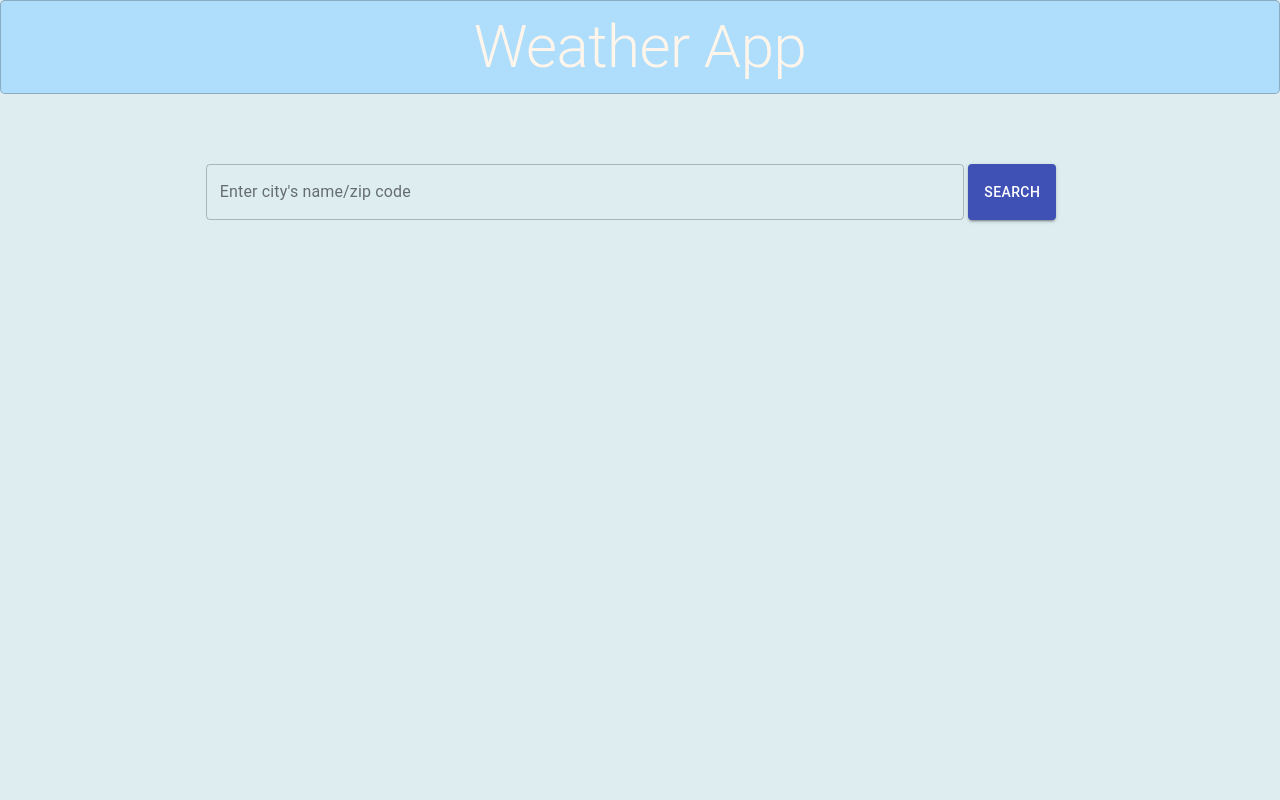
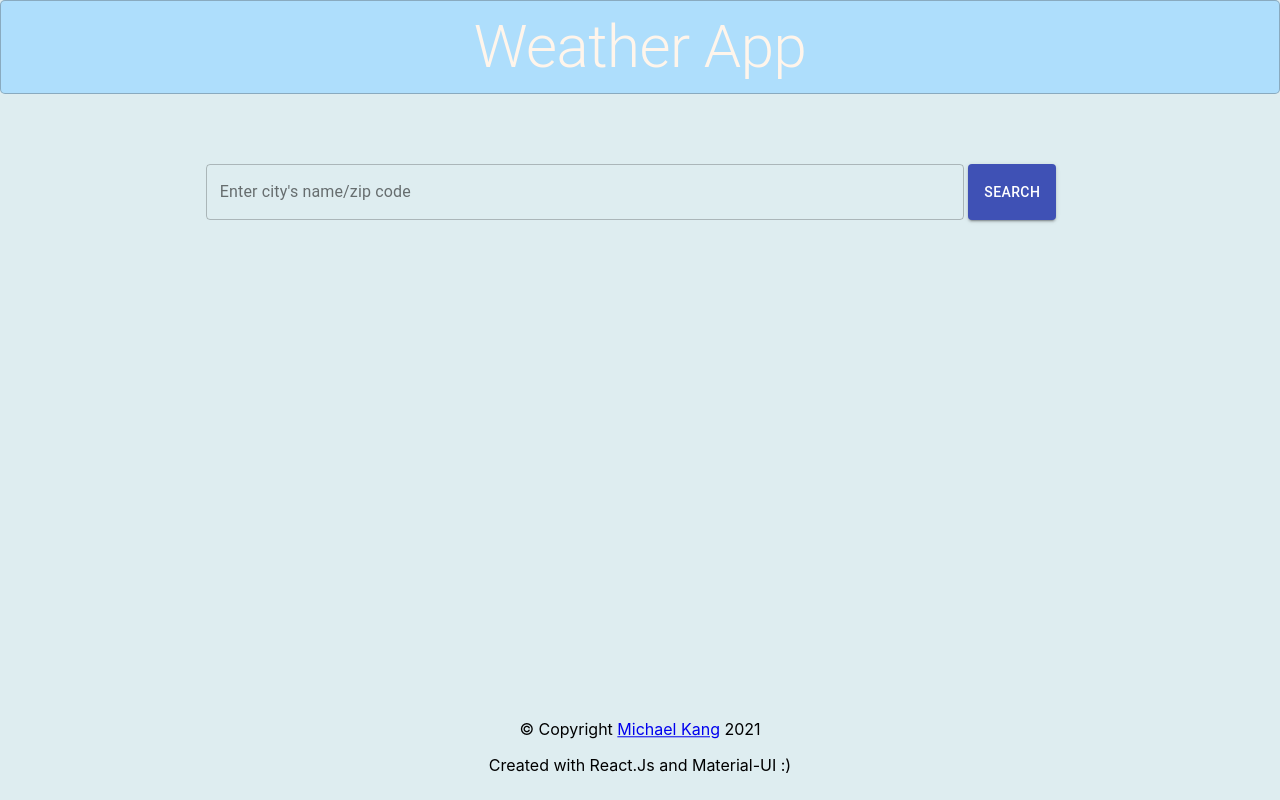
Before and after one commit to mrmichaelkang/reactjs-weather-app, a React (Create React App) app: page / in a window 1280 px wide. Built offline with nearby package versions, Linux system fonts and the light colour scheme.

Commit message:
Added copyright in footer

```diff
--- a/src/App.css
+++ b/src/App.css
@@ -13,3 +13,11 @@
   background-color: #aedefc;
   padding: 10px 0;
 }
+
+footer {
+  text-align: center;
+  position: absolute;
+  left: 50%;
+  bottom: 1%;
+  transform: translate(-50%, -1%);
+}
--- a/src/App.js
+++ b/src/App.js
@@ -5,12 +5,18 @@ import {  BrowserRouter, Switch, Route} from 'react-router-dom';
 
 function App() {
   return(
+    <>
     <BrowserRouter>
       <Switch>
         <Route path='/weather' component={Weather}/>
         <Route path="/" component={Home}/>
       </Switch>
     </BrowserRouter>
+    <footer>
+      &copy; Copyright <a href="https://www.mrmichaelkang.com">Michael Kang</a> 2021
+      <p>Created with React.Js and Material-UI :)</p>
+    </footer>
+    </>
   )
 }
 
```
Also changed, not shown: 1 other file (tests, documents, lock files or other folders).
